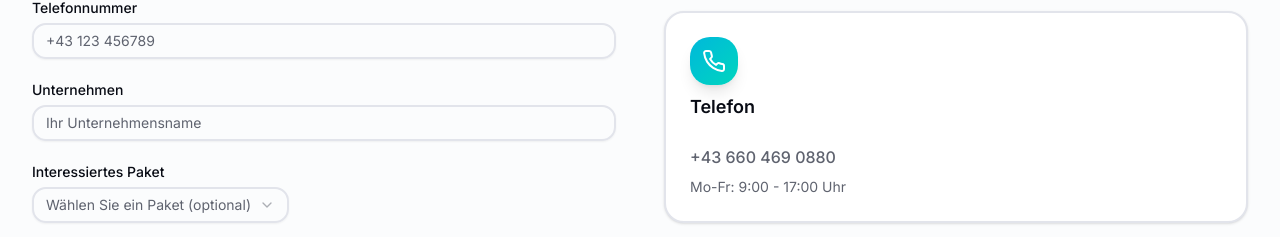
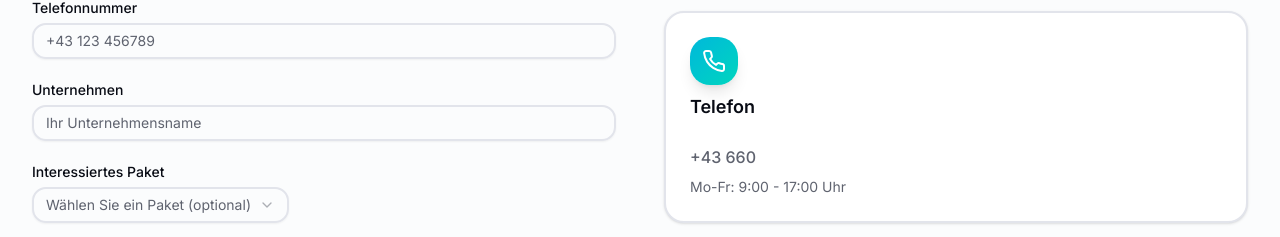
Before and after one commit to KsaweryZajac/nexpage, a Next.js app: page /kontakt in a window 1280 px wide. Shown: the part 855-1092 px from the top of the page. Built offline with nearby package versions, Linux system fonts and the light colour scheme.

Commit message:
contact-page-content.tsx aktualisieren

```diff
--- a/app/kontakt/contact-page-content.tsx
+++ b/app/kontakt/contact-page-content.tsx
@@ -392,10 +392,10 @@ export default function ContactPageContent() {
                   </CardHeader>
                   <CardContent>
                     <a
-                      href="tel:+436604690880"
+                      href="tel:+43660"
                       className="text-muted-foreground hover:text-primary transition-colors font-medium"
                     >
-                      +43 660 469 0880
+                      +43 660
                     </a>
                     <p className="mt-2 text-sm text-muted-foreground">Mo-Fr: 9:00 - 17:00 Uhr</p>
                   </CardContent>
```
